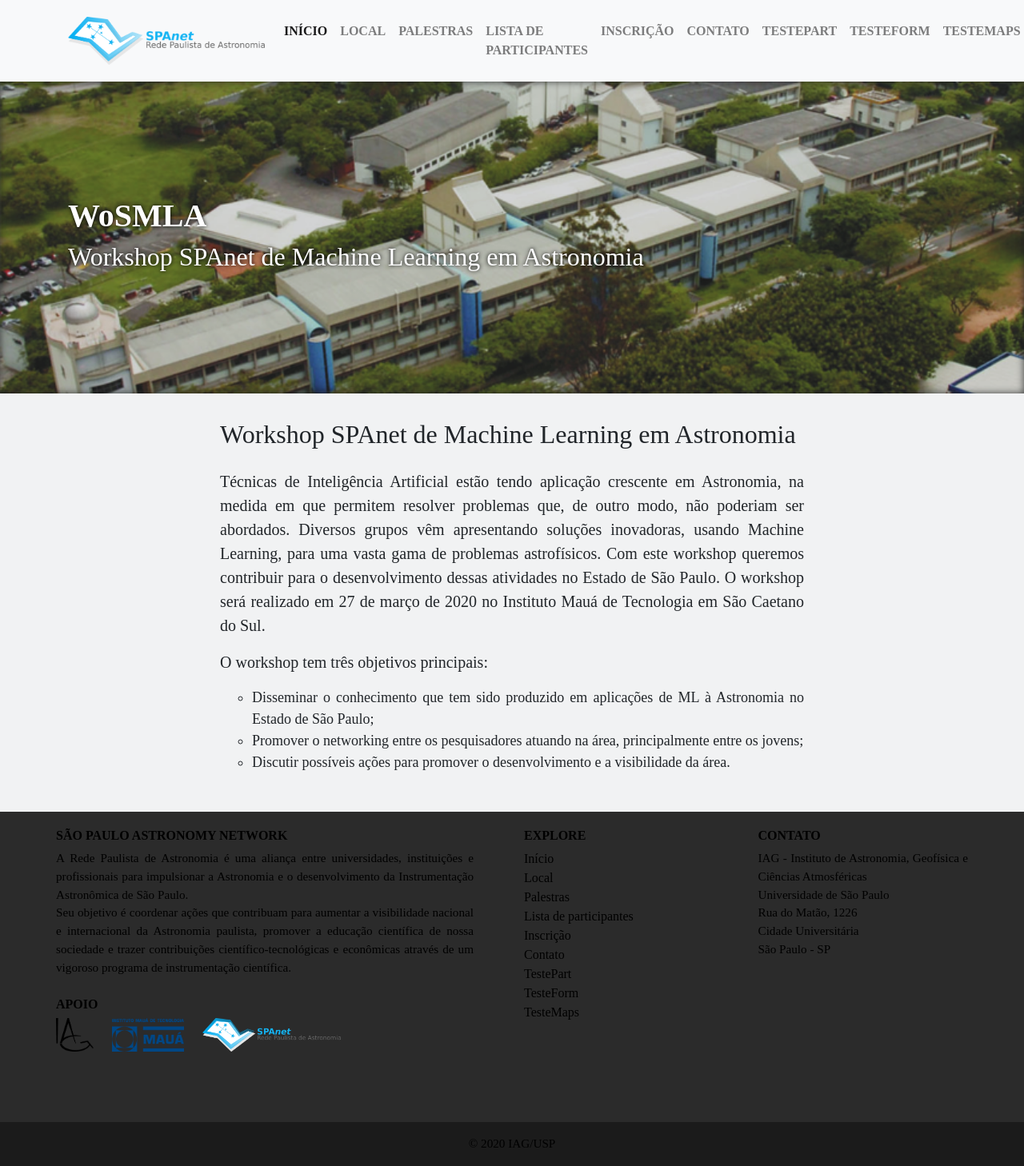
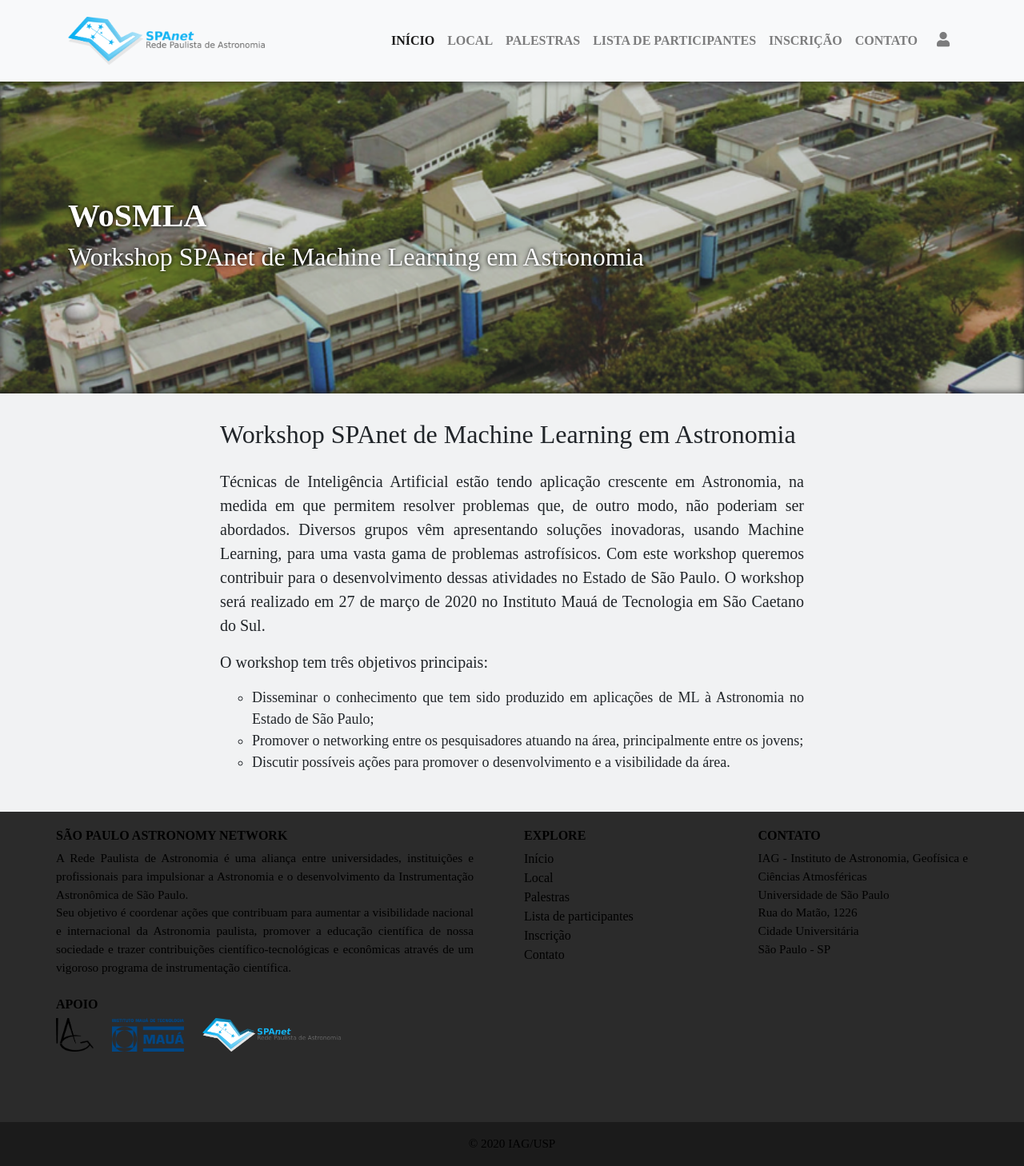
Before and after one commit to wosmla/website, a Jekyll site: the page built from index.md, in a window 1280 px wide. Shown: the whole page at 80% size. Built offline with Jekyll 4.4.1, drawn with Linux system fonts in a browser that asks for light colours.

Commit message:
Update navigation.yaml

```diff
--- a/_data/navigation.yaml
+++ b/_data/navigation.yaml
@@ -10,9 +10,3 @@
   link: /inscricao/
 - name: Contato
   link: /contato/
-- name: TestePart
-  link: /testpart/
-- name: TesteForm
-  link: /testform/
-- name: TesteMaps
-  link: /testmaps/
```
